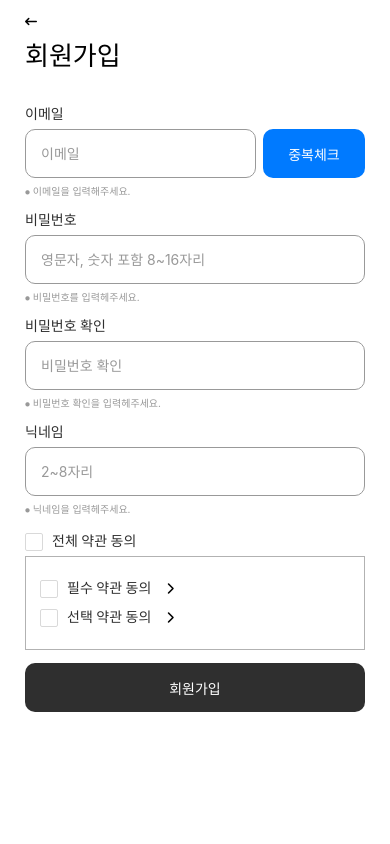
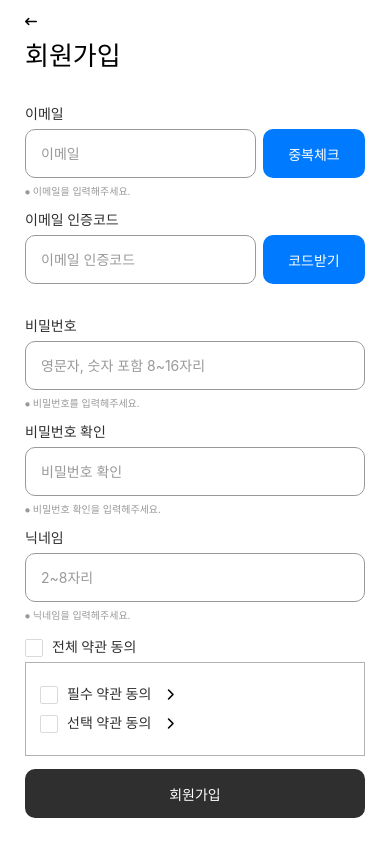
Before and after one commit to yeo-gi/yeogi, a React Native app in the folder frontend/: screen /Signup in a window 390 px wide. Built offline with nearby package versions, Linux system fonts and the light colour scheme; no server answers.

Commit message:
feat: 이메일 인증 API 연결 완료

```diff
--- /dev/null
+++ b/frontend/src/apis/userAPI/SignupAPI.tsx
@@ -0,0 +1,64 @@
+import axios from 'axios';
+import config from '../../../apikey';
+
+// 이메일 중복체크
+// export const checkEmail = async (email: string) => {
+//   try {
+//     const response = await axios({
+//       method: 'get',
+//       baseURL: config.BASE_URL,
+//       url: 'user/check-email',
+//       data: {
+//         email,
+//       },
+//     });
+//     console.log('이메일 중복체크 성공');
+//     return response;
+//   } catch (error) {
+//     console.log(`이메일 중복체크 실패 ${error}`);
+//     return [];
+//   }
+// };
+
+// 이메일 인증번호 받기
+export const sendMail = async (email: string) => {
+  try {
+    const response = await axios({
+      method: 'post',
+      baseURL: config.BASE_URL,
+      url: '/mail/send',
+      headers: {
+        'Content-Type': 'application/json',
+      },
+      data: {
+        email,
+      },
+    });
+    return response.data;
+  } catch (error) {
+    console.log(`이메일 인증 받기 실패 ${error}`);
+    return null;
+  }
+};
+
+// 이메일 인증번호 확인
+export const confirmMail = async (email: string, code: string) => {
+  try {
+    const response = await axios({
+      method: 'post',
+      baseURL: config.BASE_URL,
+      url: 'mail/confirm',
+      headers: {
+        'Content-Type': 'application/json',
+      },
+      data: {
+        email,
+        code,
+      },
+    });
+    return response.data;
+  } catch (error) {
+    console.log(`이메일 인증 실패 ${error}`);
+    return null;
+  }
+};
--- /dev/null
+++ b/frontend/src/components/user/SNSLogin.tsx
@@ -0,0 +1,48 @@
+import React from 'react';
+import {Pressable, StyleSheet, Text, View} from 'react-native';
+import {customColor} from '../../style/common/CommonStyle';
+
+export default function SNSLogin() {
+  return (
+    <View style={{marginBottom: 50}}>
+      <View style={styles.header}>
+        <View style={styles.xLine} />
+        <Text style={styles.title}>SNS 로그인</Text>
+        <View style={styles.xLine} />
+      </View>
+      <View style={styles.body}>
+        <Pressable style={styles.circle}></Pressable>
+      </View>
+    </View>
+  );
+}
+
+const styles = StyleSheet.create({
+  header: {
+    flexDirection: 'row',
+    justifyContent: 'space-between',
+    alignItems: 'center',
+  },
+  xLine: {
+    height: 1,
+    width: '30%',
+    borderBottomWidth: 1,
+    borderColor: customColor.gray40,
+  },
+  title: {
+    fontSize: 14,
+    color: customColor.gray70,
+  },
+  body: {
+    flexDirection: 'row',
+    justifyContent: 'center',
+    marginTop: 16,
+  },
+  circle: {
+    width: 48,
+    height: 48,
+    borderColor: customColor.gray10,
+    borderWidth: 1,
+    borderRadius: 1000,
+  },
+});
--- a/frontend/src/pages/user/LoginPage.tsx
+++ b/frontend/src/pages/user/LoginPage.tsx
@@ -10,6 +10,7 @@ import PressableSmallText from '../../components/common/PressableSmallText';
 import ActionBtn from '../../components/common/ActionBtn';
 import {useNavi} from '../../components/navigation/useNavi';
 import Entypo from 'react-native-vector-icons/FontAwesome6';
+import SNSLogin from '../../components/user/SNSLogin';
 
 export default function LoginPage() {
   const [email, setEmail] = useState('');
@@ -19,7 +20,9 @@ export default function LoginPage() {
   const navigation = useNavi();
 
   return (
-    <SafeAreaView style={ConStyles.container}>
+    <SafeAreaView
+      style={[ConStyles.container, {justifyContent: 'space-between'}]}>
+      <View>
         <View>
           <Entypo
             name="arrow-left-long"
@@ -68,8 +71,8 @@ export default function LoginPage() {
           </Text>
           <PressableSmallText title="회원가입" route="Signup" />
         </View>
-      <Text>{email}</Text>
-      <Text>{pw}</Text>
+      </View>
+      <SNSLogin />
     </SafeAreaView>
   );
 }
--- a/frontend/src/pages/user/SignupPage.tsx
+++ b/frontend/src/pages/user/SignupPage.tsx
@@ -16,13 +16,18 @@ import {
   validateNickname,
   validatePw,
 } from '../../hooks/Validation';
+import {confirmMail, sendMail} from '../../apis/userAPI/SignupAPI';
 
 export default function SignupPage() {
   // 입력 내용
   const [email, setEmail] = useState('');
+  const [code, setCode] = useState('');
   const [pw, setPw] = useState('');
   const [confirmPw, setConfirmPw] = useState('');
   const [nickname, setNickname] = useState('');
+  // 이메일 인증
+  const [isSendMail, setIsSendMail] = useState(false);
+  const [isConfirmMail, setIsConfirmMail] = useState(false);
   // 유효성 검사
   const [emailVal, setEmailVal] = useState(false);
   const [isEmailDuplicated, setIsEmailDuplicated] = useState(true);
@@ -31,6 +36,7 @@ export default function SignupPage() {
   const [nicknameVal, setNicknameVal] = useState(false);
   // 유효성 검사 메시지
   const [emailMsg, setEmailMsg] = useState('⦁ 이메일을 입력해주세요.');
+  const [codeMsg, setCodeMsg] = useState('');
   const [pwMsg, setPwMsg] = useState('⦁ 비밀번호를 입력헤주세요.');
   const [confirmPwMsg, setConfirmPwMsg] =
     useState('⦁ 비밀번호 확인을 입력헤주세요.');
@@ -62,7 +68,35 @@ export default function SignupPage() {
 
   // 이메일 중복체크
   function EmailDuplicateCheck() {
+    // const response = checkEmail(email);
+
     setIsEmailDuplicated(!isEmailDuplicated);
+  }
+
+  // 이메일 인증
+  async function onPressSendMail() {
+    const response = await sendMail(email);
+    console.log(response);
+    if (response !== null) {
+      setIsSendMail(true);
+      setCodeMsg('⦁ 인증 번호를 입력해주세요.');
+    } else {
+      setCodeMsg('⦁ 다시 시도해주세요.');
+    }
+  }
+
+  async function onPressConfirmMail() {
+    const response = await confirmMail(email, code);
+    if (response !== null) {
+      setIsConfirmMail(response);
+      if (response) {
+        setCodeMsg('⦁ 인증이 완료되었습니다.');
+      } else {
+        setCodeMsg('⦁ 인증에 실패하였습니다.');
+      }
+    } else {
+      setCodeMsg('⦁ 다시 시도해주세요.');
+    }
   }
 
   // 비밀번호 유효성 검사
@@ -156,7 +190,18 @@ export default function SignupPage() {
           placeholder="이메일"
           validationMsg={emailMsg}
           isValidate={emailVal && !isEmailDuplicated}
+          btnTitle="중복체크"
           onPress={EmailDuplicateCheck}
+        />
+        <InputWithBtn
+          title="이메일 인증코드"
+          text={code}
+          setText={setCode}
+          placeholder="이메일 인증코드"
+          validationMsg={codeMsg}
+          isValidate={isConfirmMail}
+          btnTitle={!isSendMail ? '코드받기' : '인증하기'}
+          onPress={!isSendMail ? onPressSendMail : onPressConfirmMail}
         />
         <CustomInput
           title="비밀번호"
@@ -242,6 +287,7 @@ type Props = {
   placeholder: string;
   validationMsg?: string;
   isValidate?: boolean;
+  btnTitle: string;
   onPress?: () => void;
 };
 
@@ -281,7 +327,7 @@ function InputWithBtn(props: Props) {
           placeholderTextColor={customColor.gray50}
         />
         <ActionBtn
-          msg="중복체크"
+          msg={props.btnTitle}
           isColor={true}
           color={customColor.blue}
           isRegular={true}
--- a/frontend/src/style/common/CommonStyle.tsx
+++ b/frontend/src/style/common/CommonStyle.tsx
@@ -2,10 +2,12 @@ import {StyleSheet} from 'react-native';
 
 export const customColor = {
   softBlack: '#2F2F2F',
+  gray10: '#E1E0F1',
   gray20: '#CCCCCC',
   gray30: '#D9D9D9',
   gray40: '#B2B2B2',
   gray50: '#999999',
+  gray70: '#50555C',
   blue: '#007AFF',
   red: '#F93535',
 };
```
Lines whose indentation alone changed are shown as unchanged.
